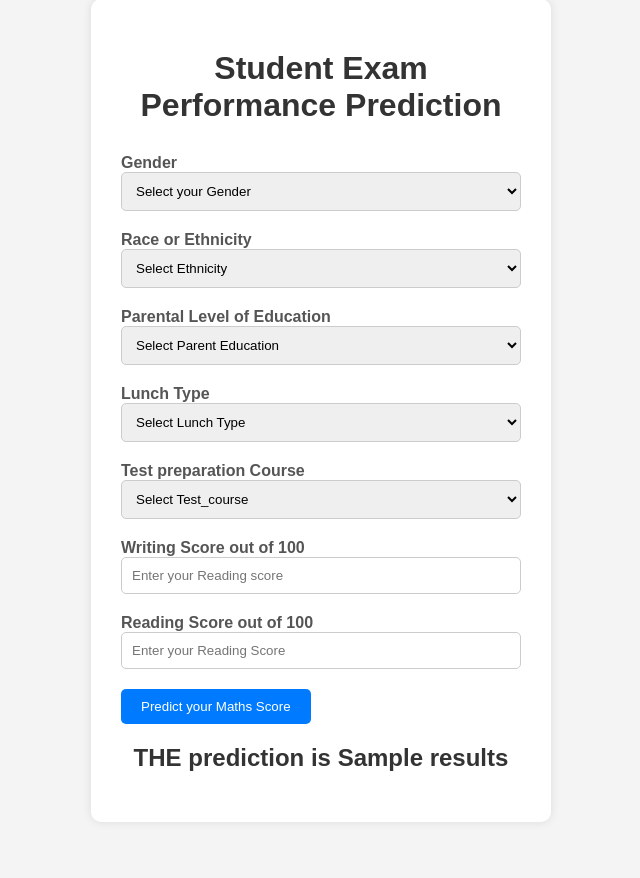
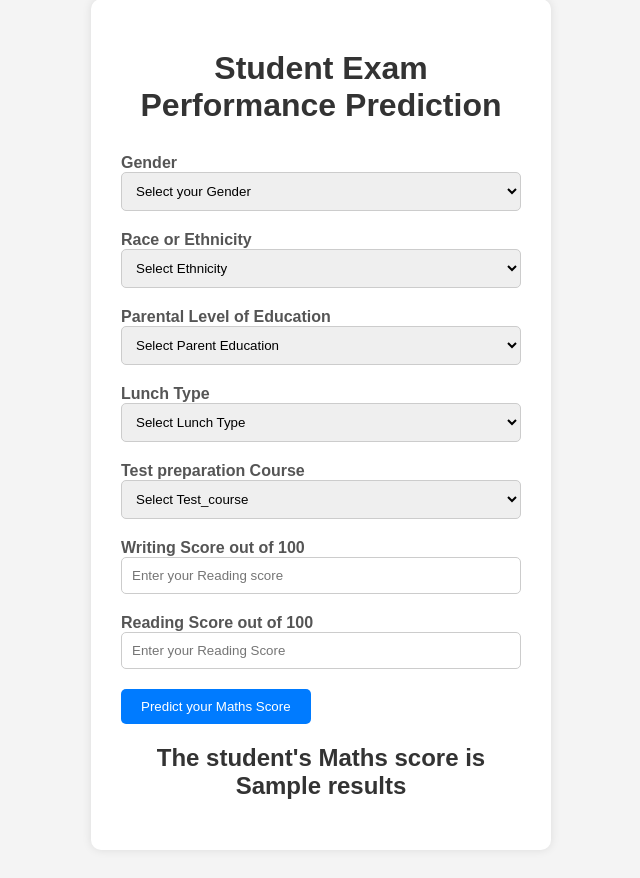
Before and after one commit to venkatraman04/mlproject, a Flask app: template templates/testing.html in a window 1280 px wide. Shown: the part 29-907 px from the top of the page, without its empty margins (319-959 px from the left). Before the commit the page ends 800 px from the top, so only its background shows below. Run offline with Flask 3, Linux system fonts and the light colour scheme; the template is opened without the code that fills it: most values are stand-ins (such as "Sample title", 1, 10 or a date in 2020).

Commit message:
Changed template

```diff
--- a/templates/testing.html
+++ b/templates/testing.html
@@ -172,7 +172,7 @@
             </div>
         </form>
         <h2>
-            THE prediction is {{results}}
+            The student's Maths score is {{results}}
         </h2>
     </div>
 </body>
```
